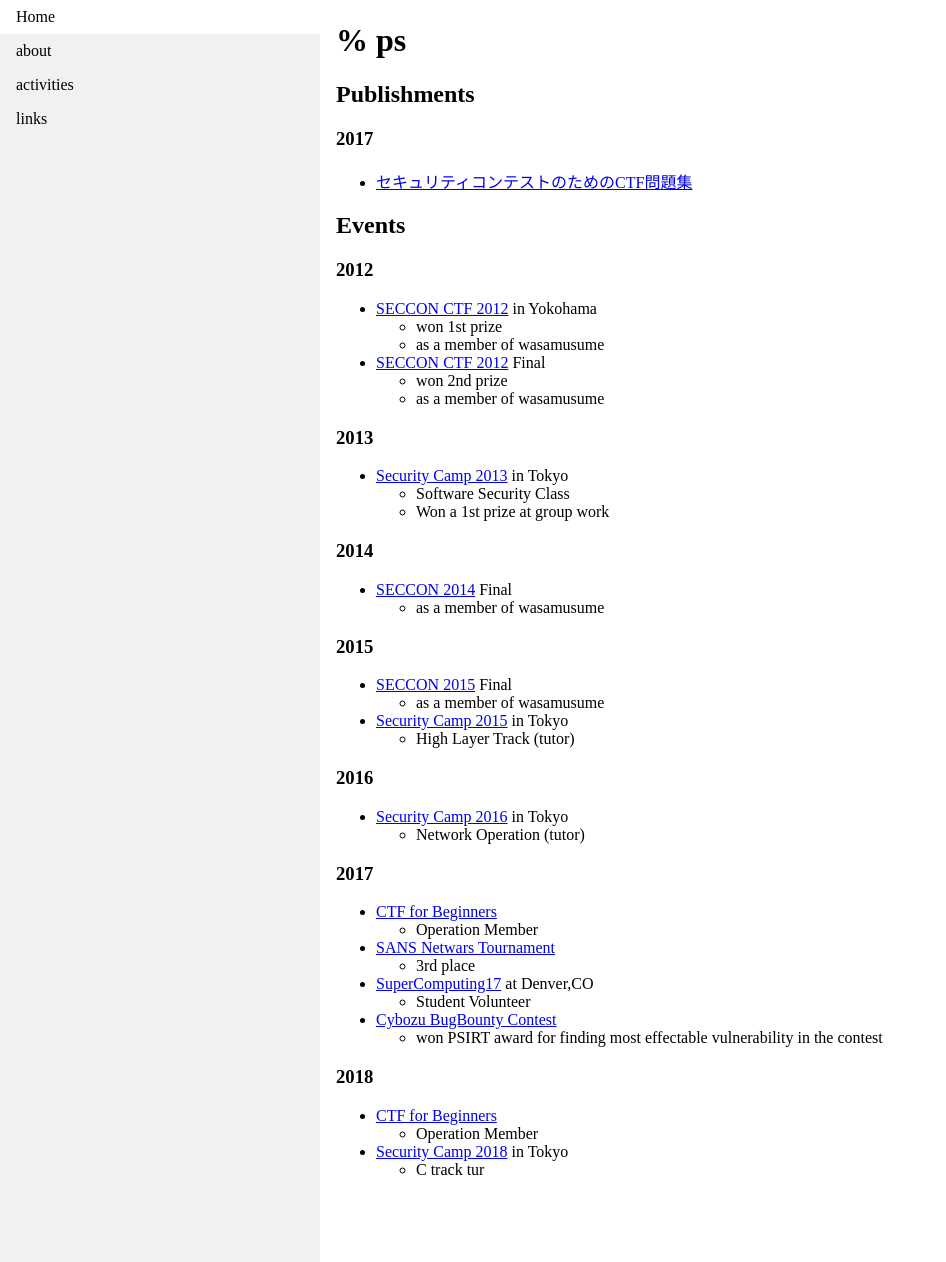
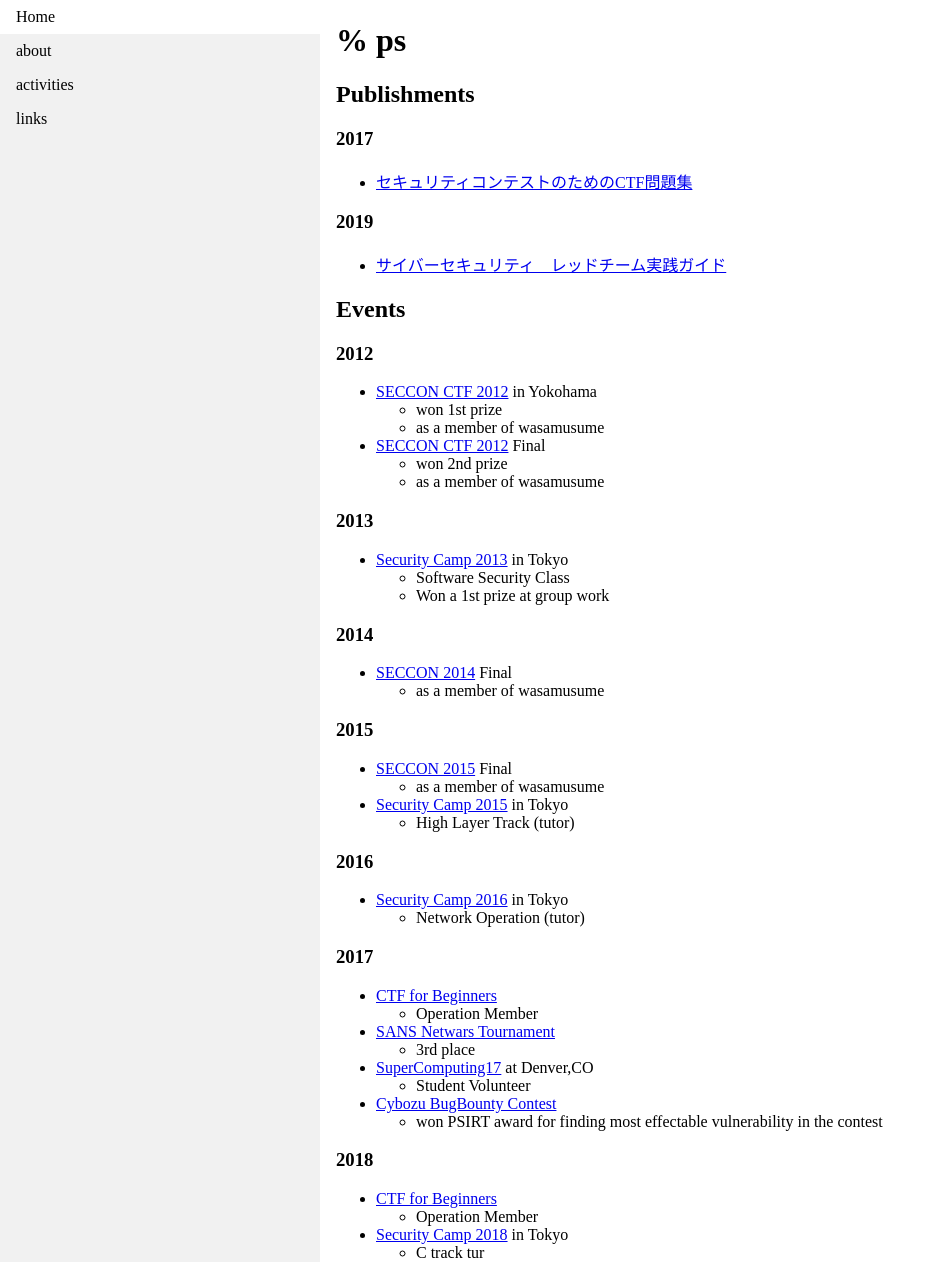
Before and after one commit to ytn86/ytn86.github.io, a Jekyll site: the page built from activities.md, in a window 1280 px wide and 1262 px high. Shown: the whole window, without its empty margins (0-946 px from the left). Built offline with Jekyll 4.4.1, drawn with Linux system fonts in a browser that asks for light colours.

Commit message:
add publishment information

```diff
--- a/activities.md
+++ b/activities.md
@@ -9,6 +9,9 @@ title: activities
 
 ### 2017
 * [セキュリティコンテストのためのCTF問題集](https://www.amazon.co.jp/%E3%82%BB%E3%82%AD%E3%83%A5%E3%83%AA%E3%83%86%E3%82%A3%E3%82%B3%E3%83%B3%E3%83%86%E3%82%B9%E3%83%88%E3%81%AE%E3%81%9F%E3%82%81%E3%81%AECTF%E5%95%8F%E9%A1%8C%E9%9B%86-%E6%B8%85%E6%B0%B4-%E7%A5%90%E5%A4%AA%E9%83%8E/dp/4839962138)
+
+### 2019
+* [サイバーセキュリティ　レッドチーム実践ガイド](https://www.amazon.co.jp/dp/4839967571/)
 
 ## Events
 
```
